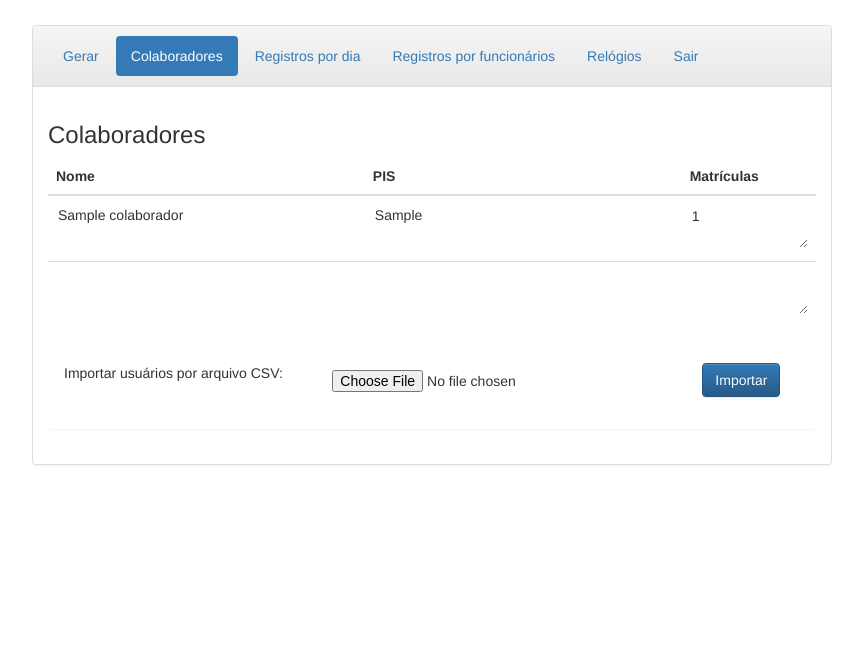
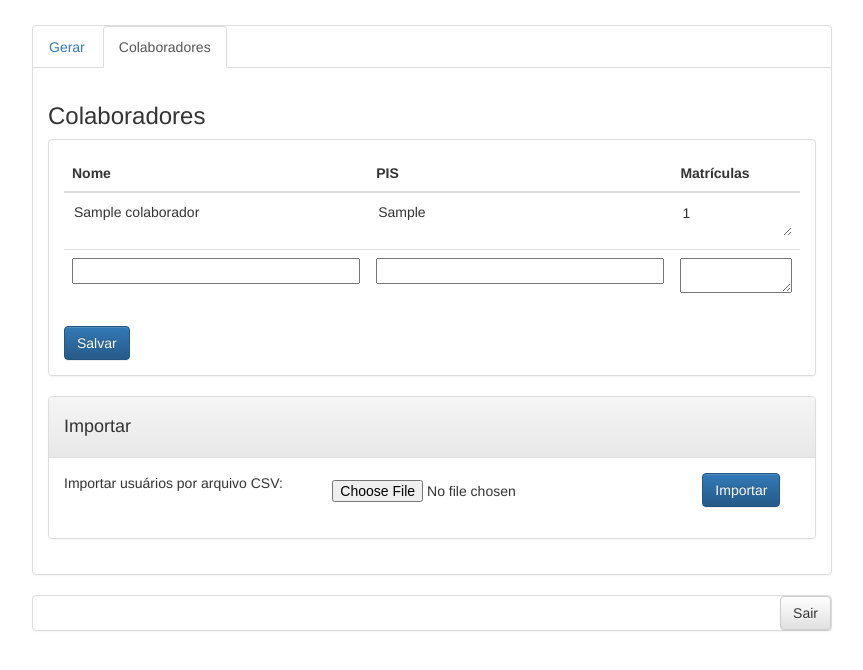
Before and after one commit to TiagoDGomes/django-relogio-ponto, a Django app: page / in a window 1280 px wide, after a click on "Colaboradores". Shown: the top 670 px of the page, without its empty margins (208-1071 px from the left). Run offline with Django 3.2, Linux system fonts and the light colour scheme; a user stored in the database is signed in; tables that the repository leaves empty hold one stand-in row (values such as "Sample post"); some libraries are stand-ins or nearby versions.

Commit message:
salvar_colaboradores

```diff
--- a/core/forms.py
+++ b/core/forms.py
@@ -1,7 +1,8 @@
 from django import forms
 from django.forms import widgets
-from core.models import Colaborador
+from core.models import Colaborador, Matricula
 from django.forms.widgets import Textarea
+from django.forms.models import modelformset_factory
 
 class LoginForm(forms.Form):
     username = forms.CharField()
@@ -16,7 +17,7 @@ class GerarArquivoForm(forms.Form):
         return "{0}-{1}".format( self.cleaned_data['inicio'].strftime('%d%m%Y'), self.cleaned_data['fim'].strftime('%d%m%Y'))
 
 class ColaboradorForm(forms.ModelForm):
-    matriculas = forms.CharField(widget=Textarea(attrs={'rows':2, 'cols':6}))
+    matriculas = forms.CharField(widget=Textarea(attrs={'rows':1, 'cols':6,}), required=False)
 
     class Meta:
         model = Colaborador
@@ -27,3 +28,20 @@ class ColaboradorForm(forms.ModelForm):
         if 'instance' in kwargs:
             colaborador = kwargs['instance']
             self.initial['matriculas'] = "\n".join ( str(m.numero) for m in colaborador.matriculas.all() )
+
+    def save(self, *args, **kwargs):
+        super(ColaboradorForm, self).save(*args, **kwargs)
+        matriculas_post = self.cleaned_data['matriculas'].split('\n')
+        if self.cleaned_data['id']:
+            self.cleaned_data['id'].matriculas.all().delete()
+        for numero_a_salvar in matriculas_post:
+            if numero_a_salvar:
+                matricula = Matricula()
+                matricula.numero = numero_a_salvar
+                matricula.colaborador = self.cleaned_data['id']
+                matricula.save()
+
+ColaboradorFormSet = modelformset_factory(Colaborador,
+                                         form=ColaboradorForm,
+                                         extra=1,
+                                         fields=('__all__'))
--- a/core/models.py
+++ b/core/models.py
@@ -48,7 +48,6 @@ class RelogioPonto(models.Model):
         s = super(RelogioPonto, self).save(*args, **kwargs)
         if nao_salvo:
             for id, nome, tipo, parametros in get_rep_suportados():
-                print(nome, tipo)
                 if self.tipo == id:
                     for propriedade, tipo_valor in parametros:
                         parametro = Parametro()
--- a/core/static/css/main.css
+++ b/core/static/css/main.css
@@ -9,7 +9,15 @@
 .main .form-principal .row {
 	margin-bottom: 1em;
 }
-.table input, .table textarea{
-	border: 0;
+.table.colaboradores input, .table.colaboradores textarea{
 	width: 100%
 }
+.table .old-item input, .table .old-item textarea {
+	border: 0;
+}
+.table.colaboradores textarea{
+	height: 2.5em;
+}
+.barra-rodape, .barra-colaboradores * {
+	text-align: right
+}
--- a/core/templates/colaboradores.html
+++ b/core/templates/colaboradores.html
@@ -1,6 +1,9 @@
-{% if not tem_colaboradores %}
-<div class="alert alert-info">Nenhum colaborador registrado.</div>
-{% else %}
+
+<form action="{% url 'salvar_colaboradores' %}" method="post">
+
+	{% csrf_token %} {{ form_colaboradores.management_form }}
+	<div class="panel panel-default">
+		<div class="panel-body">
 			<table class="table colaboradores" id="tabela_funcionarios">
 				<thead>
 					<tr>
@@ -11,27 +14,42 @@
 				</thead>
 				<tbody>
 
-		{% for colaborador in colaboradores %}
-		<tr>
+					{% for colaborador in form_colaboradores %}
 
-			<td>{{ colaborador.nome }}</td>
+					<tr class="{%if colaborador.id.value %}old-item{% else %}new-item{%endif%}">
+
+						<td>{{ colaborador.id }}{{ colaborador.nome }}</td>
 						<td>{{ colaborador.pis }}</td>
 						<td>{{ colaborador.matriculas }}</td>
 
+					</tr>
 
-		</tr>
 					{% endfor %}
 
 
 				</tbody>
 			</table>
 			<script>
-$(document).ready(function(){
+				$(document).ready(function() {
 					//var jss = new JSimpleSpreadsheet('.colaboradores',{});
 				});
 			</script>
-{% endif %}
-<div class="panel">
+
+			<div class="btn-group barra-colaboradores">
+				<div class="btn-group">
+					<input class="btn btn-primary" type="submit" value="Salvar">
+				</div>
+			</div>
+		</div>
+	</div>
+
+
+
+</form>
+<div class="panel panel-default">
+	<div class="panel-heading">
+		<h4>Importar</h4>
+	</div>
 	<div class="panel-body">
 		<form action="" method="post" enctype="multipart/form-data">
 			<div class="row">
--- a/core/templates/gerar.html
+++ b/core/templates/gerar.html
@@ -34,3 +34,16 @@
 			exportados</button>
 	</div>
 </div>
+<script>
+		$('.input-daterange').datepicker({
+			format : "dd/mm/yyyy",
+			language : "pt-BR",
+			daysOfWeekHighlighted : "1,2,3,4,5",
+			calendarWeeks : true,
+			autoclose : true,
+			todayHighlight : true
+		});
+		$('span.input-gerar-arquivo input').each(function(t) {
+			$(this).addClass('input-sm form-control')
+		});
+	</script>
--- a/core/templates/index.html
+++ b/core/templates/index.html
@@ -17,18 +17,18 @@
 </head>
 <body>
 	<div class="main">
+
 		<div class="panel panel-default form-principal">
-			<div class="panel-heading">
 
-			<ul class="nav nav-pills" role="tablist">
+
+			<ul class="nav nav-tabs" role="tablist">
 				<li role="presentation" class="active"><a data-toggle="tab" href="#gerar">Gerar</a></li>
 				<li role="presentation"><a data-toggle="tab" href="#colaboradores">Colaboradores</a></li>
-				<li role="presentation"><a data-toggle="tab" href="#registros_dia">Registros por dia</a></li>
+				<!-- <li role="presentation"><a data-toggle="tab" href="#registros_dia">Registros por dia</a></li>
 				<li role="presentation"><a data-toggle="tab" href="#registros_funcionarios">Registros por funcionários</a></li>
-				<li role="presentation"><a data-toggle="tab" href="#relogios">Relógios</a></li>
-				<li role="presentation"><a href="{% url 'site_logout' %}">Sair</a></li>
+				<li role="presentation"><a data-toggle="tab" href="#relogios">Relógios</a></li> -->
 			</ul>
-			</div>
+
 			<div class="tab-content panel-body">
 				<div id="gerar" class="tab-pane fade in active">
 					<h3>Gerar registros</h3>
@@ -55,21 +55,10 @@
 
 		</div>
 
-
+		<div class="panel panel-default form-principal barra-rodape">
+			<a class="btn btn-default" href="{% url 'site_logout' %}">Sair</a>
+		</div>
 	</div>
 
-	<script>
-		$('.input-daterange').datepicker({
-			format : "dd/mm/yyyy",
-			language : "pt-BR",
-			daysOfWeekHighlighted : "1,2,3,4,5",
-			calendarWeeks : true,
-			autoclose : true,
-			todayHighlight : true
-		});
-		$('span.input-gerar-arquivo input').each(function(t) {
-			$(this).addClass('input-sm form-control')
-		});
-	</script>
 </body>
 </html>
--- a/core/urls.py
+++ b/core/urls.py
@@ -12,8 +12,9 @@ admin.site.index_title = admin.site.index_title
 admin.site.site_title = admin.site.index_title
 
 urlpatterns = [
-    url(r'^$', views.index ) ,
+    url(r'^$', views.index, name='index' ) ,
     url(r'^gerar_arquivo$', views.gerar_arquivo, name='gerar_arquivo' )  ,
+    url(r'^salvar_colaborador$', views.salvar_colaboradores, name='salvar_colaboradores' )  ,
     url(r'^syslogout$', views.site_logout, name='site_logout' )  ,
 
 ]
--- a/core/views.py
+++ b/core/views.py
@@ -1,5 +1,5 @@
 from django.shortcuts import render
-from core.forms import GerarArquivoForm, ColaboradorForm
+from core.forms import GerarArquivoForm, ColaboradorForm, ColaboradorFormSet
 from django.contrib.auth import logout
 from django.http.response import HttpResponse, HttpResponseForbidden,\
     HttpResponseRedirect
@@ -18,11 +18,7 @@ def site_logout(request):
 @login_required
 def index(request):
     form_gerar_arquivo = GerarArquivoForm()
-    tem_colaboradores = Colaborador.objects.count() > 0
-    colaboradores = modelformset_factory(Colaborador,
-                                         form=ColaboradorForm,
-                                         extra=1,
-                                         fields=('__all__'))()
+    form_colaboradores = ColaboradorFormSet()
     return render(request, 'index.html', locals())
 
 
@@ -35,3 +31,11 @@ def gerar_arquivo(request):
     else:
         response = HttpResponseForbidden()
     return response
+
+
+@login_required
+def salvar_colaboradores(request):
+    form_colaboradores = ColaboradorFormSet(request.POST)
+    if form_colaboradores.is_valid():
+        form_colaboradores.save()
+    return HttpResponseRedirect(reverse('index'))
```
Also changed, not shown: core/tests.py (+47 -9 lines). Lines whose indentation alone changed are shown as unchanged.
